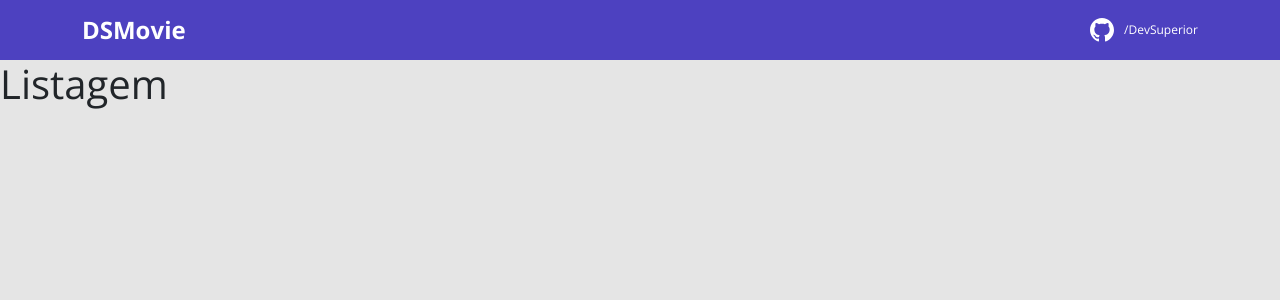
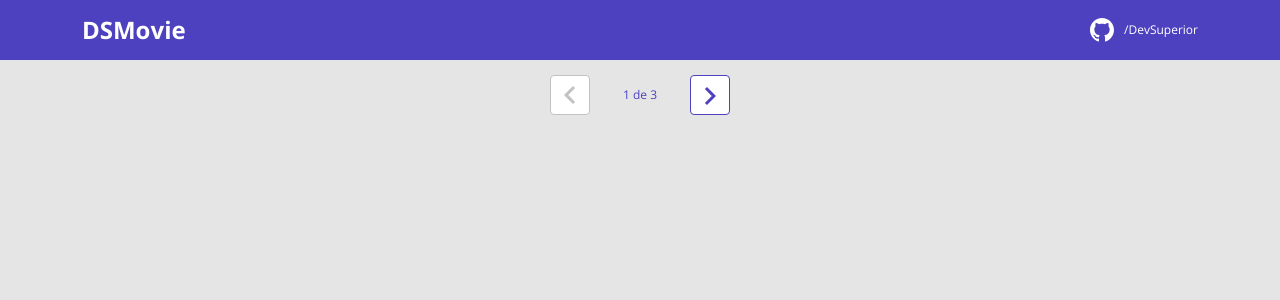
Before and after one commit to viits/ds-movie, a React (Create React App) app in the folder frontend/: page / in a window 1280 px wide. Shown: the top 300 px of the page. Built offline with nearby package versions, Linux system fonts and the light colour scheme.

Commit message:
feature: add Pagination Layout

```diff
--- /dev/null
+++ b/frontend/src/Components/Pagination/index.tsx
@@ -0,0 +1,18 @@
+import { ReactComponent as Arrow } from "assets/Img/arrow.svg";
+import "./styles.css";
+const Pagination = () => {
+  return (
+    <div className="dsmovie-pagination-container">
+      <div className="dsmovie-pagination-box">
+        <button className="dsmovie-pagination-button" disabled={true}>
+          <Arrow />
+        </button>
+        <p>{`${1} de ${3}`}</p>
+        <button className="dsmovie-pagination-button" disabled={false}>
+          <Arrow className="dsmovie-flip-horizontal" />
+        </button>
+      </div>
+    </div>
+  );
+};
+export default Pagination;
--- /dev/null
+++ b/frontend/src/Components/Pagination/styles.css
@@ -0,0 +1,54 @@
+.dsmovie-pagination-container {
+  padding: 15px 0;
+  display: flex;
+  justify-content: center;
+  align-items: center;
+}
+
+.dsmovie-pagination-box {
+  width: 180px;
+  display: flex;
+  justify-content: space-between;
+  align-items: center;
+}
+
+.dsmovie-pagination-box form {
+  width: 100%;
+  display: flex;
+}
+
+.dsmovie-pagination-button {
+  width: 40px;
+  height: 40px;
+  border-radius: 4px;
+  background-color: #fff;
+  display: flex;
+  justify-content: center;
+  align-items: center;
+  border: 1px solid var(--color-primary);
+  cursor: pointer;
+}
+
+.dsmovie-pagination-button svg {
+  filter: brightness(0) saturate(100%) invert(26%) sepia(19%) saturate(7395%)
+    hue-rotate(234deg) brightness(89%) contrast(92%);
+}
+
+.dsmovie-pagination-button:disabled {
+  border: 1px solid #c2c2c2;
+  cursor: unset;
+}
+
+.dsmovie-pagination-button:disabled svg {
+  filter: none;
+}
+
+.dsmovie-pagination-container p {
+  margin: 0;
+  font-size: 12px;
+  color: var(--color-primary);
+}
+
+.dsmovie-flip-horizontal {
+  transform: rotate(180deg);
+}
--- a/frontend/src/pages/Listing/index.tsx
+++ b/frontend/src/pages/Listing/index.tsx
@@ -1,4 +1,6 @@
+import Pagination from "Components/Pagination";
+
 const Listing = () => {
-  return <h1>Listagem</h1>;
+  return <Pagination />;
 };
 export default Listing;
```
Also changed, not shown: frontend/src/assets/Img/arrow.svg (added).
